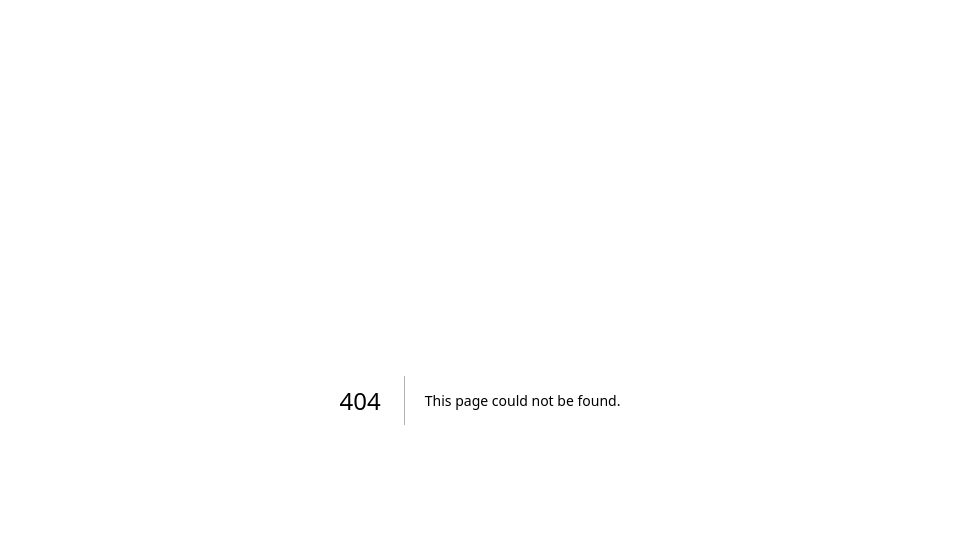
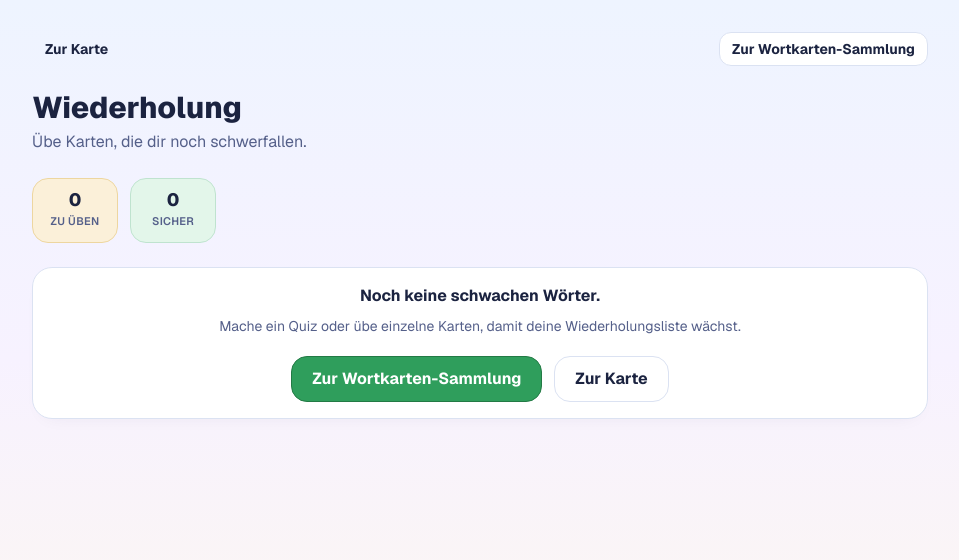
Before and after one commit to bungubridge-afk/nihongo-vocab-quest-v2, a Next.js app: page /review in a window 1280 px wide. Before the commit this address had no page. Shown: the top 560 px of the page, without its empty margins (160-1119 px from the left). Built offline with nearby package versions, Linux system fonts and the light colour scheme.

Commit message:
Add review page and home navigation

```diff
--- a/src/app/page.tsx
+++ b/src/app/page.tsx
@@ -288,9 +288,17 @@ function HomeQuestMap({ progress, onAdjustPlan }: HomeQuestMapProps) {
               variant={nextUnlockLabel === "Abschluss-Review" ? "review" : "next"}
             />
           </div>
-          <Button variant="secondary" size="sm" onClick={onAdjustPlan}>
-            Lernplan anpassen
-          </Button>
+          <div className="flex flex-wrap gap-2">
+            <Button variant="secondary" size="sm" onClick={() => router.push("/vocabulary")}>
+              Wortkarten-Sammlung
+            </Button>
+            <Button variant="secondary" size="sm" onClick={() => router.push("/review")}>
+              Wiederholung
+            </Button>
+            <Button variant="secondary" size="sm" onClick={onAdjustPlan}>
+              Lernplan anpassen
+            </Button>
+          </div>
         </div>
 
         <div className="mb-8 flex flex-wrap items-center gap-3">
--- /dev/null
+++ b/src/app/review/page.tsx
@@ -0,0 +1,154 @@
+"use client";
+
+import { useEffect, useState } from "react";
+import { useRouter } from "next/navigation";
+import { Badge, Button, Card, ProgressPill } from "@/components/ui";
+import { getVocabById } from "@/lib/vocabData";
+import { getKnownWords, getWeakWords } from "@/lib/storage";
+import type { CategoryId, VocabItem } from "@/types/learning";
+
+const CATEGORY_LABELS: Record<CategoryId, string> = {
+  cafe: "Café",
+  reise: "Reise",
+  schule: "Schule",
+  freunde: "Freunde",
+  review: "Review",
+};
+
+interface ReviewData {
+  weakWords: string[];
+  knownWords: string[];
+}
+
+function loadReviewData(): ReviewData {
+  return {
+    weakWords: getWeakWords(),
+    knownWords: getKnownWords(),
+  };
+}
+
+function resolveVocab(ids: string[]): VocabItem[] {
+  return ids
+    .map((id) => getVocabById(id))
+    .filter((vocab): vocab is VocabItem => Boolean(vocab));
+}
+
+interface PageState {
+  mounted: boolean;
+  data: ReviewData | null;
+}
+
+const INITIAL_STATE: PageState = { mounted: false, data: null };
+
+export default function ReviewPage() {
+  const router = useRouter();
+  const [state, setState] = useState<PageState>(INITIAL_STATE);
+
+  useEffect(() => {
+    // One-time client-only read of localStorage after hydration; there is no server
+    // snapshot to synchronize against, so useSyncExternalStore does not apply here.
+    // eslint-disable-next-line react-hooks/set-state-in-effect
+    setState({ mounted: true, data: loadReviewData() });
+  }, []);
+
+  if (!state.mounted || !state.data) {
+    return (
+      <main className="flex flex-1 items-center justify-center p-8">
+        <p className="text-sm font-semibold text-[var(--color-ink-soft)]">Lädt…</p>
+      </main>
+    );
+  }
+
+  const weakVocab = resolveVocab(state.data.weakWords);
+  const knownVocab = resolveVocab(state.data.knownWords);
+
+  return (
+    <main className="flex-1 px-4 py-8 sm:px-6 lg:px-8">
+      <div className="mx-auto flex w-full max-w-4xl flex-col gap-6">
+        <div className="flex flex-wrap items-center justify-between gap-2">
+          <Button variant="ghost" size="sm" onClick={() => router.push("/")}>
+            Zur Karte
+          </Button>
+          <Button variant="secondary" size="sm" onClick={() => router.push("/vocabulary")}>
+            Zur Wortkarten-Sammlung
+          </Button>
+        </div>
+
+        <div>
+          <h1 className="text-2xl font-extrabold text-[var(--color-ink)] sm:text-3xl">
+            Wiederholung
+          </h1>
+          <p className="mt-1 text-[var(--color-ink-soft)]">
+            Übe Karten, die dir noch schwerfallen.
+          </p>
+        </div>
+
+        <div className="flex flex-wrap gap-3">
+          <ProgressPill label="Zu üben" value={weakVocab.length} variant="xp" />
+          <ProgressPill label="Sicher" value={knownVocab.length} variant="level" />
+        </div>
+
+        {weakVocab.length === 0 ? (
+          <Card variant="default" className="text-center">
+            <p className="font-bold text-[var(--color-ink)]">Noch keine schwachen Wörter.</p>
+            <p className="mt-2 text-sm text-[var(--color-ink-soft)]">
+              Mache ein Quiz oder übe einzelne Karten, damit deine Wiederholungsliste wächst.
+            </p>
+            <div className="mt-5 flex flex-col gap-3 sm:flex-row sm:justify-center">
+              <Button variant="primary" onClick={() => router.push("/vocabulary")}>
+                Zur Wortkarten-Sammlung
+              </Button>
+              <Button variant="secondary" onClick={() => router.push("/")}>
+                Zur Karte
+              </Button>
+            </div>
+          </Card>
+        ) : (
+          <div className="grid grid-cols-1 gap-4 sm:grid-cols-2">
+            {weakVocab.map((vocab) => (
+              <Card key={vocab.id} variant="default" className="flex flex-col gap-3">
+                <div className="flex flex-wrap items-center gap-2">
+                  <Badge variant="yellow">Üben</Badge>
+                  <Badge variant="gray">{CATEGORY_LABELS[vocab.categoryId]}</Badge>
+                </div>
+
+                <div>
+                  <p className="text-2xl font-extrabold text-[var(--color-ink)]">{vocab.kanji}</p>
+                  <p className="text-sm text-[var(--color-ink-soft)]">
+                    {vocab.kana} · {vocab.romaji} · {vocab.german}
+                  </p>
+                </div>
+
+                <p className="text-sm text-[var(--color-ink)]">{vocab.shortTip}</p>
+
+                <Button
+                  variant="primary"
+                  size="sm"
+                  onClick={() => router.push(`/practice?word=${vocab.id}`)}
+                  className="mt-auto w-full"
+                >
+                  Karte üben
+                </Button>
+              </Card>
+            ))}
+          </div>
+        )}
+
+        {knownVocab.length > 0 ? (
+          <div>
+            <p className="text-xs font-semibold tracking-wide text-[var(--color-ink-soft)] uppercase">
+              Schon sicher
+            </p>
+            <div className="mt-2 flex flex-wrap gap-2">
+              {knownVocab.map((vocab) => (
+                <Badge key={vocab.id} variant="green">
+                  {vocab.kanji} · {vocab.german}
+                </Badge>
+              ))}
+            </div>
+          </div>
+        ) : null}
+      </div>
+    </main>
+  );
+}
```
